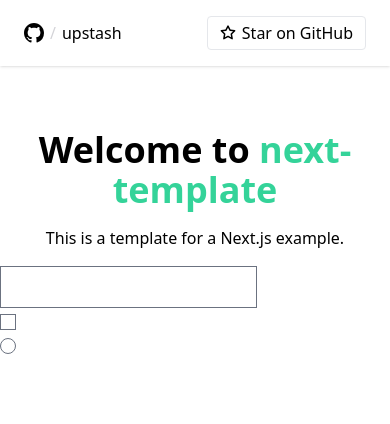
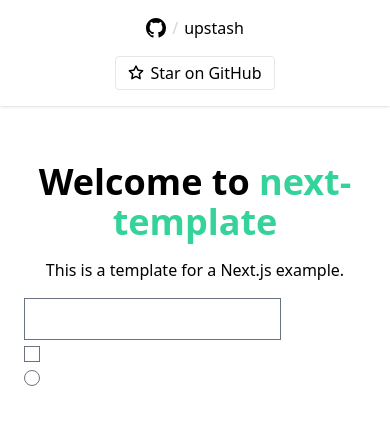
Before and after one commit to upstash/next-template, a Next.js app: page / in a window 390 px wide. Shown: the top 424 px of the page. Built offline with nearby package versions, Linux system fonts and the light colour scheme.

Commit message:
fix responsive

```diff
--- a/components/Header.tsx
+++ b/components/Header.tsx
@@ -3,10 +3,10 @@ import StarButton from "./StarButton";
 
 export default function Header() {
   return (
-    <header className="flex items-center py-4 px-6 shadow">
-      <Breadcrumb />
-      <div className="ml-auto">
-        <StarButton />
+    <header className="flex flex-col sm:flex-row justify-center sm:justify-start items-center py-4 px-6 shadow">
+      <Breadcrumb/>
+      <div className="mt-4 sm:ml-auto sm:mt-0">
+        <StarButton/>
       </div>
     </header>
   );
--- a/pages/_app.tsx
+++ b/pages/_app.tsx
@@ -6,7 +6,9 @@ function MyApp({Component, pageProps}: AppProps) {
   return (
     <>
       <Header/>
-      <Component {...pageProps} />
+      <div className="mx-auto w-full max-w-3xl py-14 px-6">
+        <Component {...pageProps} />
+      </div>
     </>
   );
 }
--- a/pages/index.tsx
+++ b/pages/index.tsx
@@ -9,7 +9,7 @@ const Home: NextPage = () => {
         <link rel="icon" href="/favicon.ico" />
       </Head>
 
-      <main className="mx-auto w-full max-w-3xl space-y-4 py-16">
+      <main className="space-y-4">
         <h1 className="text-center text-4xl font-bold">
           Welcome to <span className="text-emerald-400">next-template</span>
         </h1>
```
